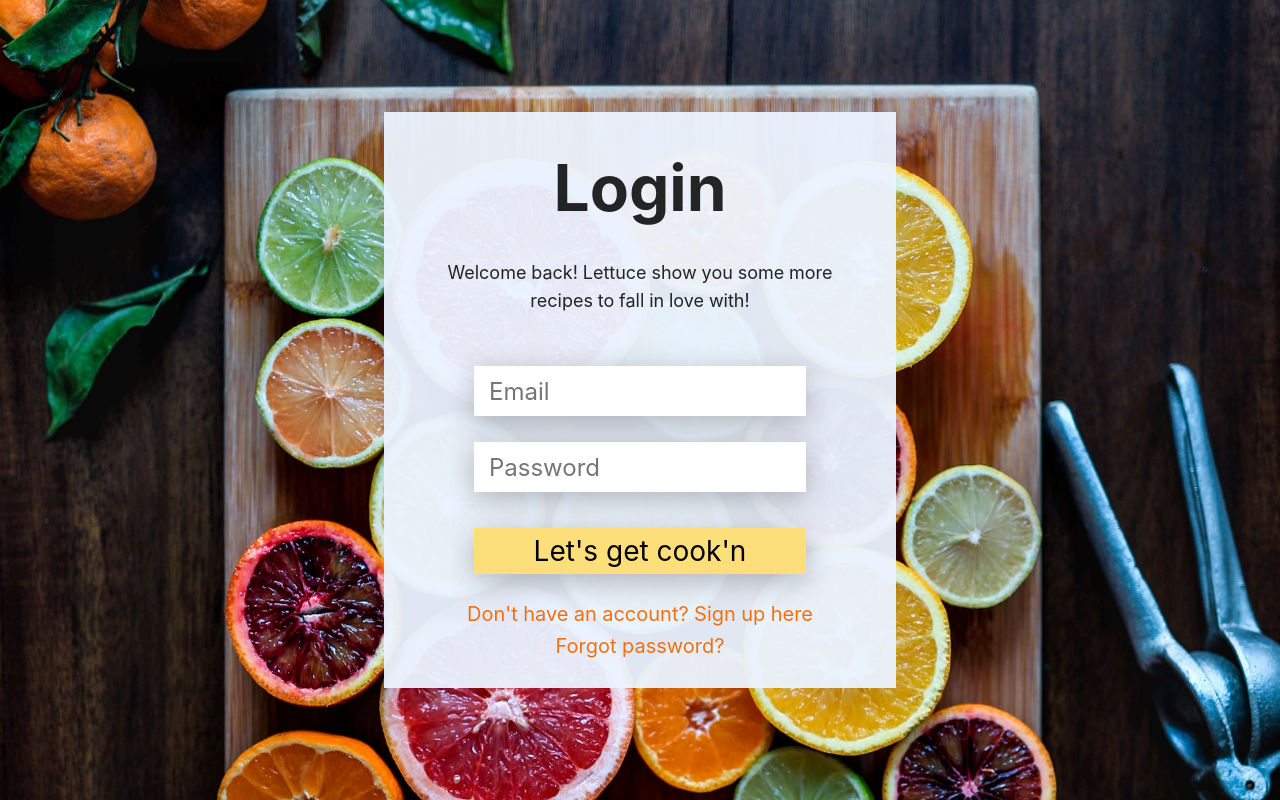
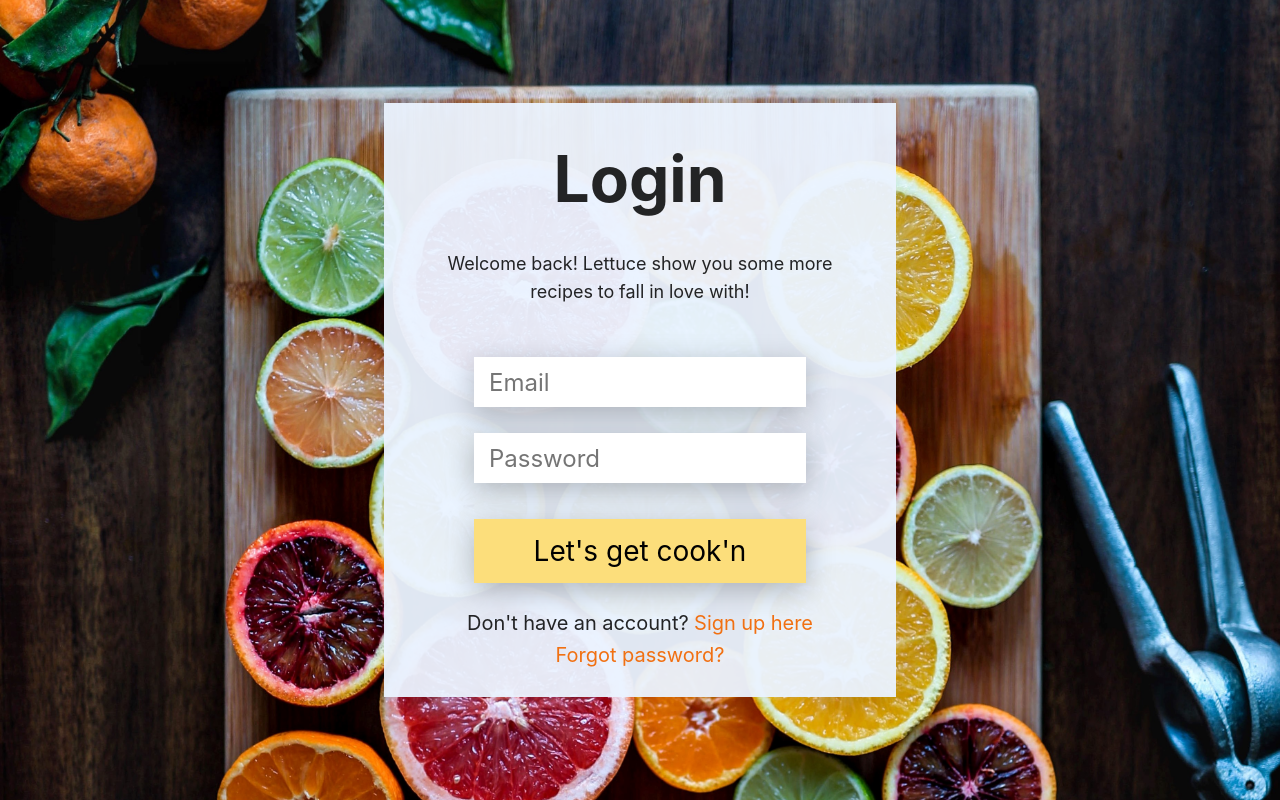
Before and after one commit to bdiaz12345/Reciplease, a React (Create React App) app in the folder client/: page /login in a window 1280 px wide. Built offline with nearby package versions, Linux system fonts and the light colour scheme.

Commit message:
changes for frontend styles

```diff
--- a/client/src/components/Cookbook.js
+++ b/client/src/components/Cookbook.js
@@ -81,7 +81,7 @@ function Cookbook(state) {
                                         )
                                     })}
                                 </div>
-                                <button className="cookbook-delete-button" onClick={() => {onDelete(recipe.id)}}>Remove from cookbook</button>
+                                <button className="cookbook-delete-button" onClick={() => {onDelete(recipe.id);}}>Remove from cookbook</button>
                             </div>
                         )
                     })
--- a/client/src/styles/login.scss
+++ b/client/src/styles/login.scss
@@ -80,6 +80,7 @@
             color: black;
             transition: .25s ease-in-out;
             cursor: pointer;
+            padding: 1rem 0;
 
             &:hover {
                 background: coral;
@@ -87,9 +88,16 @@
             }
         }
     }
-    .options, a {
+    .options {
         font-size: 2rem;
-        color: #F17012;
+        a {
+            font-size: 2rem;
+            color: #F17012;
+
+            &:hover {
+                border-bottom: 2px solid #f17012;
+            }
+        }
     }
 }
 .cookin-button-login {
--- a/client/src/styles/search.scss
+++ b/client/src/styles/search.scss
@@ -152,7 +152,6 @@
             justify-content: space-between;
             width: 100vw;
             height: 10%;
-            margin-top: 2rem;
 
             div {
                 .anticon-book {
--- a/client/src/styles/signup.scss
+++ b/client/src/styles/signup.scss
@@ -75,6 +75,7 @@
             color: black;
             transition: .25s ease-in-out;
             cursor: pointer;
+            padding: 1rem 0;
 
             &:hover {
                 background: coral;
```
